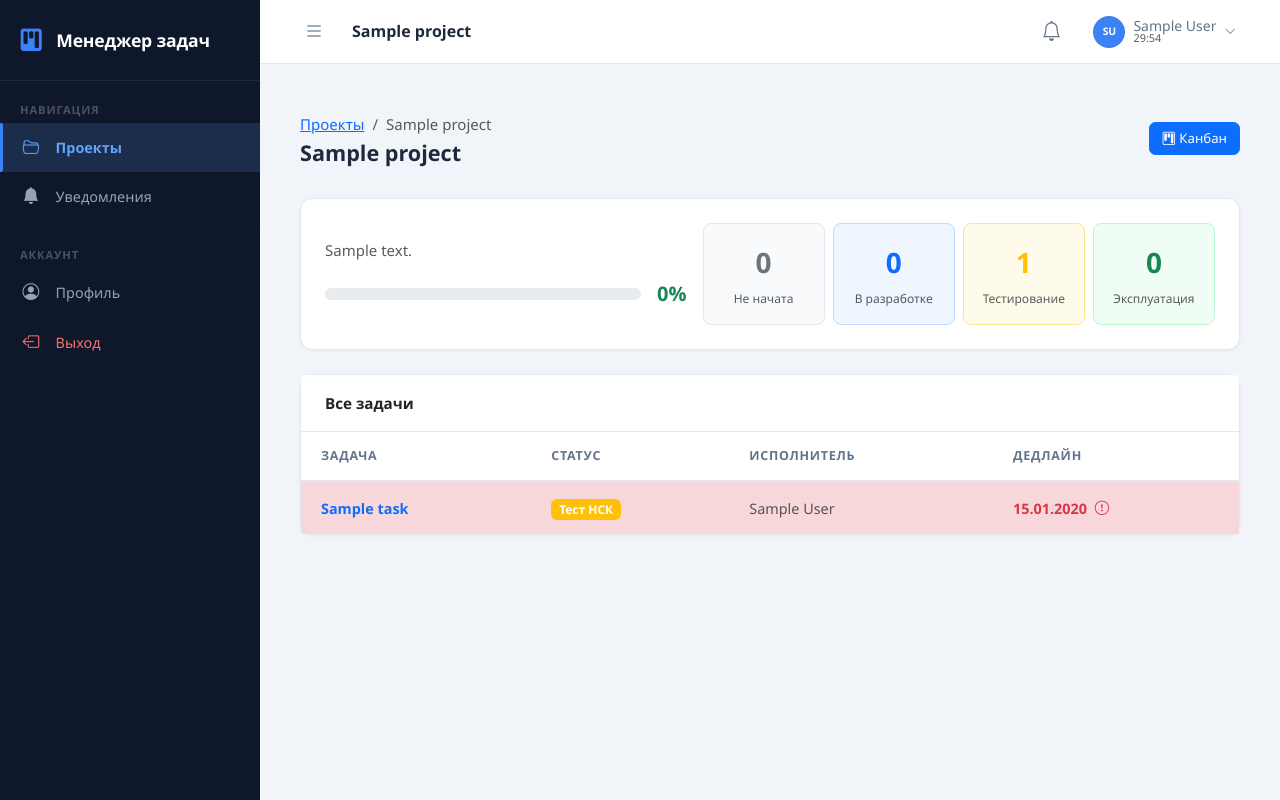
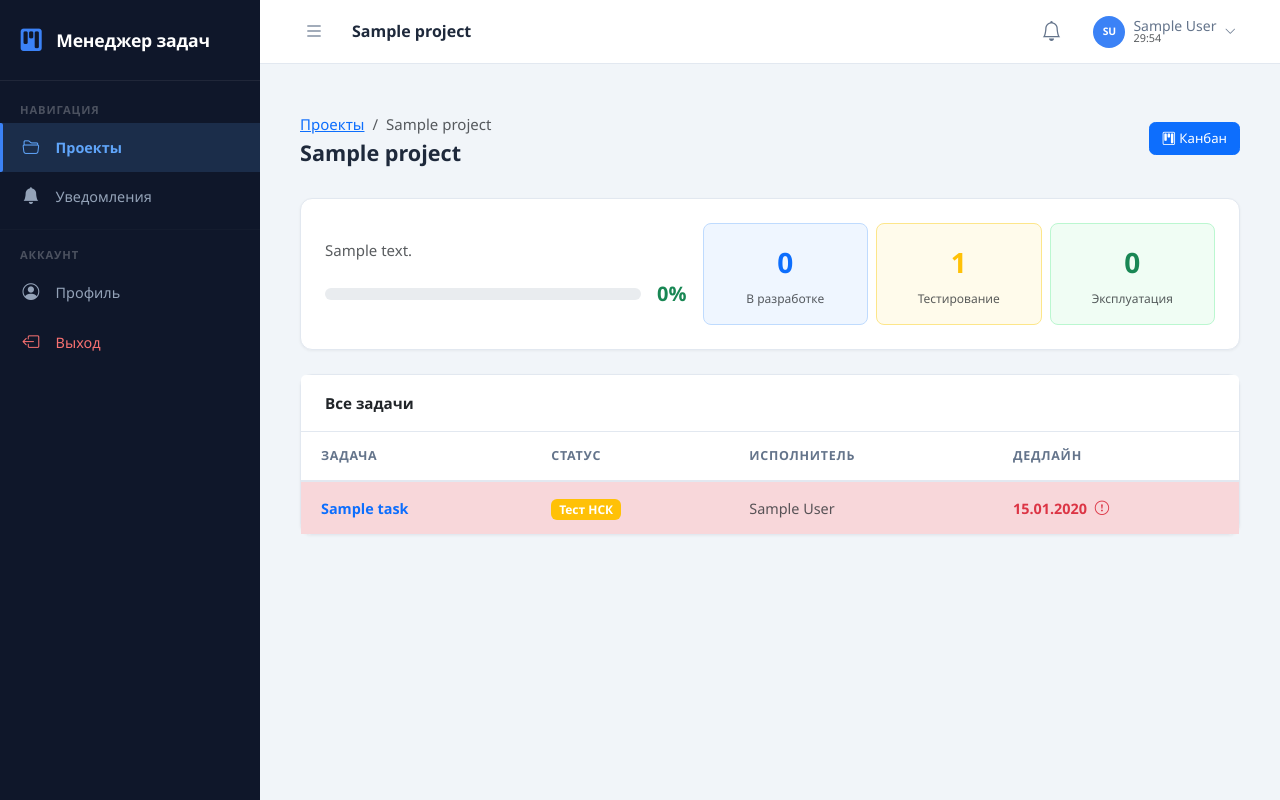
Before and after one commit to Samudinov00/task-tracker, a FastAPI app: page /p/00000000000000000000000000000001/ in a window 1280 px wide. Run offline with FastAPI, Linux system fonts and the light colour scheme; the visitor is signed in with stand-in values (Sample User, id 1); tables that the repository leaves empty hold one stand-in row (values such as "Sample post"); parts of the project's set-up code (start-up, migrations or seed data) failed here and were passed over.

Commit message:
feat: удалить статус "Не начата" и весь связанный функционал
Co-Authored-By: Claude Sonnet 4.6 <noreply@anthropic.com>

```diff
--- a/app/models/project.py
+++ b/app/models/project.py
@@ -99,14 +99,12 @@ class Project(Base):
 
 
 # ── Статусы и приоритеты задачи ───────────────────────────────────────────────
-STATUS_NOT_STARTED   = "not_started"
 STATUS_DEVELOPMENT   = "development"
 STATUS_TEST_NSK      = "test_nsk"
 STATUS_TEST_DISTRICT = "test_district"
 STATUS_PRODUCTION    = "production"
 
 STATUS_CHOICES = [
-    (STATUS_NOT_STARTED,   "Не начата"),
     (STATUS_DEVELOPMENT,   "Разработка"),
     (STATUS_TEST_NSK,      "Тест НСК"),
     (STATUS_TEST_DISTRICT, "Тест район"),
@@ -114,7 +112,6 @@ STATUS_CHOICES = [
 ]
 
 STATUS_BADGE = {
-    STATUS_NOT_STARTED:   "secondary",
     STATUS_DEVELOPMENT:   "primary",
     STATUS_TEST_NSK:      "warning",
     STATUS_TEST_DISTRICT: "warning",
@@ -164,7 +161,7 @@ class Task(Base):
     title = Column(String(200), nullable=False)
     description = Column(Text, default="")
     project_id = Column(Integer, ForeignKey("projects.id"), nullable=False)
-    status = Column(String(20), default=STATUS_NOT_STARTED, nullable=False)
+    status = Column(String(20), default=STATUS_DEVELOPMENT, nullable=False)
     priority = Column(String(20), default=PRIORITY_MEDIUM, nullable=False)
     assignee_id = Column(Integer, ForeignKey("users.id"), nullable=True)
     created_by_id = Column(Integer, ForeignKey("users.id"), nullable=False)
--- a/app/routers/projects.py
+++ b/app/routers/projects.py
@@ -18,7 +18,7 @@ from app.dependencies import get_db, require_auth, require_manager
 from app.models.project import (
     Comment, Notification, Project, Task,
     TaskChangeLog, TaskStatusLog,
-    STATUS_CHOICES, PRIORITY_CHOICES, STATUS_NOT_STARTED, STATUS_PRODUCTION,
+    STATUS_CHOICES, PRIORITY_CHOICES, STATUS_DEVELOPMENT, STATUS_PRODUCTION,
     TYPE_TASK_ASSIGNED, TYPE_TASK_STATUS, TYPE_COMMENT,
 )
 from app.models.user import User
@@ -178,7 +178,6 @@ async def project_detail(request: Request, uuid: uuid_lib.UUID, db: Session = De
         "projects/project_detail.html",
         {
             "request": request, "user": user, "project": project, "tasks": tasks,
-            "not_started_count": sum(1 for t in tasks if t.status == "not_started"),
             "in_work_count": sum(1 for t in tasks if t.status == "development"),
             "test_count": sum(1 for t in tasks if t.status in ("test_nsk", "test_district")),
             "production_count": sum(1 for t in tasks if t.status == "production"),
@@ -333,7 +332,6 @@ async def kanban(request: Request, project_uuid: uuid_lib.UUID, db: Session = De
     all_tasks = qs.all()
 
     kanban_columns = [
-        {"key": "not_started",   "label": "Не начата",                  "color": "secondary", "icon": "bi-circle",            "tasks": sorted([t for t in all_tasks if t.status == "not_started"], key=lambda t: t.order)},
         {"key": "development",   "label": "Разработка",                 "color": "primary",   "icon": "bi-code-slash",         "tasks": sorted([t for t in all_tasks if t.status == "development"], key=lambda t: t.order)},
         {"key": "test_nsk",      "label": "Тест НСК",                   "color": "warning",   "icon": "bi-bug",                "tasks": sorted([t for t in all_tasks if t.status == "test_nsk"], key=lambda t: t.order)},
         {"key": "test_district", "label": "Тест район",                 "color": "warning",   "icon": "bi-geo-alt-fill",       "tasks": sorted([t for t in all_tasks if t.status == "test_district"], key=lambda t: t.order)},
@@ -563,7 +561,7 @@ async def task_create_post(
     form = await request.form()
     title = form.get("title", "").strip()
     description = form.get("description", "").strip()
-    status_val = form.get("status", STATUS_NOT_STARTED)
+    status_val = form.get("status", STATUS_DEVELOPMENT)
     priority = form.get("priority", "medium")
     assignee_id_str = form.get("assignee", "")
     client_ids = [int(x) for x in form.getlist("clients") if x.isdigit()]
--- a/templates/projects/project_detail.html
+++ b/templates/projects/project_detail.html
@@ -45,25 +45,19 @@
       </div>
       <div class="col-lg-7">
         <div class="row g-2">
-          <div class="col-6 col-sm-3">
-            <div class="rounded-3 p-2 p-sm-3 text-center" style="background:#f8fafc;border:1px solid #e2e8f0">
-              <div class="fs-3 fw-bold text-secondary">{{ not_started_count }}</div>
-              <div class="text-muted mt-1" style="font-size:.75rem">Не начата</div>
-            </div>
-          </div>
-          <div class="col-6 col-sm-3">
+          <div class="col-6 col-sm-4">
             <div class="rounded-3 p-2 p-sm-3 text-center" style="background:#eff6ff;border:1px solid #bfdbfe">
               <div class="fs-3 fw-bold text-primary">{{ in_work_count }}</div>
               <div class="text-muted mt-1" style="font-size:.75rem">В разработке</div>
             </div>
           </div>
-          <div class="col-6 col-sm-3">
+          <div class="col-6 col-sm-4">
             <div class="rounded-3 p-2 p-sm-3 text-center" style="background:#fffbeb;border:1px solid #fde68a">
               <div class="fs-3 fw-bold text-warning">{{ test_count }}</div>
               <div class="text-muted mt-1" style="font-size:.75rem">Тестирование</div>
             </div>
           </div>
-          <div class="col-6 col-sm-3">
+          <div class="col-6 col-sm-4">
             <div class="rounded-3 p-2 p-sm-3 text-center" style="background:#f0fdf4;border:1px solid #bbf7d0">
               <div class="fs-3 fw-bold text-success">{{ production_count }}</div>
               <div class="text-muted mt-1" style="font-size:.75rem">Эксплуатация</div>
```
